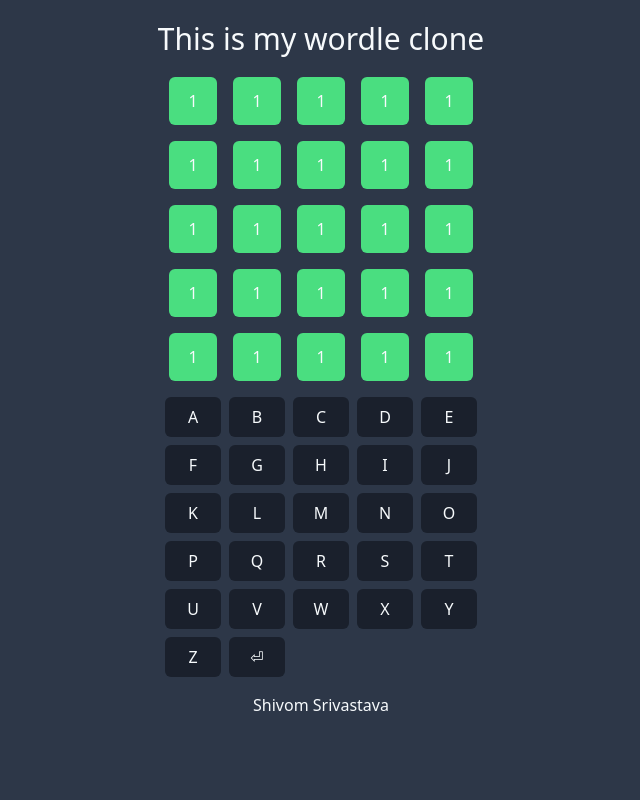
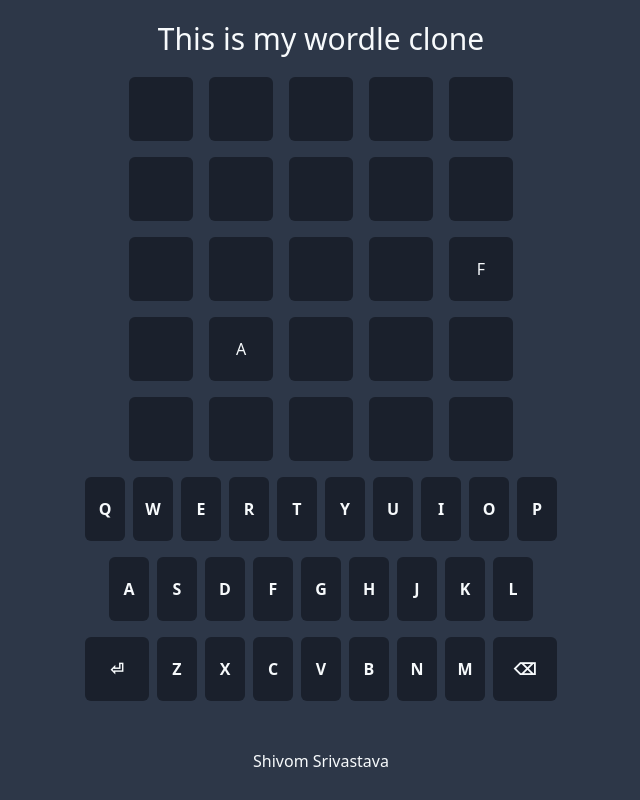
Before and after one commit to Guchii/wordleClone, a Next.js app: page / in a window 1280 px wide. Shown: the whole page, without its empty margins (319-959 px from the left). Built offline with nearby package versions, Linux system fonts and the light colour scheme.

Commit message:
fix: nice changes

```diff
--- a/src/pages/index.tsx
+++ b/src/pages/index.tsx
@@ -1,5 +1,7 @@
-import { Meta } from '@/layouts/Meta';
-import { Main } from '@/templates/Main';
+import { Meta } from "@/layouts/Meta";
+import { Main } from "@/templates/Main";
+import KeyBoard from "@/utils/Keyboard";
+import Letter from "@/utils/Letter";
 
 const Board = () => {
   const noOfAttempts: number = 5;
@@ -9,15 +11,8 @@ const Board = () => {
       {new Array(noOfAttempts).fill(1).map((att, i) => {
         return (
           <div className="flex gap-4" key={i}>
-            {new Array(noOfLetters).fill(1).map((ok, idx) => {
-              return (
-                <div
-                  className="grid h-12 w-12 cursor-pointer place-items-center rounded-md bg-green-400 duration-75 active:translate-y-1"
-                  key={idx}
-                >
-                  {ok}
-                </div>
-              );
+            {new Array(noOfLetters).fill(1).map((ok, j) => {
+              return <Letter letterPos={i} AttemptVal={j} />;
             })}
           </div>
         );
@@ -26,37 +21,7 @@ const Board = () => {
   );
 };
 
-const KeyBoard = () => {
-  const allLetters: string[] = 'abcdefghijklmnopqrstuvwxyz'.split('');
-  return (
-    <div className="mt-4 grid grid-cols-5 gap-2">
-      {allLetters.map((letter) => {
-        return (
-          <span
-            className={`h-10 w-14 bg-gray-900  grid place-items-center
-            active:translate-y-1 duration-75 cursor-pointer
-            rounded-md
-            `}
-            key={letter}
-          >
-            {letter.toUpperCase()}
-          </span>
-        );
-      })}
-      <span
-        className="grid h-10 w-14  cursor-pointer place-items-center
-            rounded-md bg-gray-900 duration-75
-            active:translate-y-1
-"
-      >
-        ⏎
-      </span>
-    </div>
-  );
-};
-
 const Index = () => {
-  // const [attemptNo, setAttemptNo] = useState(0);
   return (
     <Main
       meta={
--- a/src/templates/Main.tsx
+++ b/src/templates/Main.tsx
@@ -1,7 +1,8 @@
-import type { ReactNode } from 'react';
-import { createContext, useState } from 'react';
+import { MyBoard } from "@/utils/Words";
+import type { ReactNode } from "react";
+import { createContext, useState } from "react";
 
-const BoardContext = createContext(null);
+export const BoardContext = createContext(undefined);
 
 type IMainProps = {
   meta: ReactNode;
@@ -9,7 +10,7 @@ type IMainProps = {
 };
 
 const Main = (props: IMainProps) => {
-  const [board, setBoard] = useState(null);
+  const [board, setBoard] = useState<string[][]>(MyBoard);
   return (
     <BoardContext.Provider value={{ board, setBoard }}>
       <div className="min-h-screen w-full bg-gray-800 px-1 text-gray-100 antialiased">
--- /dev/null
+++ b/src/utils/Keyboard.tsx
@@ -0,0 +1,42 @@
+const KeyBoard = () => {
+  const row1: string[] = "qwertyuiop".split("");
+  const row2: string[] = "asdfghjkl".split("");
+  const row3: string[] = "zxcvbnm".split("");
+  return (
+    <div className="mt-4 flex flex-col gap-4">
+      <div className="flex gap-2">
+        {row1.map((le) => (
+          <Key letter={le} key={le} isBig={false} />
+        ))}
+      </div>
+      <div className="flex justify-center gap-2">
+        {row2.map((le) => (
+          <Key letter={le} key={le} isBig={false} />
+        ))}
+      </div>
+      <div className="flex gap-2">
+        <Key letter="⏎" isBig />
+        {row3.map((le) => (
+          <Key letter={le} key={le} isBig={false} />
+        ))}
+        <Key letter="⌫" isBig />
+      </div>
+      <div></div>
+      <div></div>
+    </div>
+  );
+};
+
+const Key = ({ letter, isBig = false }: { letter: string; isBig: boolean }) => {
+  return (
+    <span
+      className={`grid h-16 w-10 cursor-pointer place-items-center
+            rounded-md bg-gray-900 duration-75
+            active:translate-y-1 font-semibold ${isBig ? "flex-1" : ""}`}
+    >
+      {letter.toUpperCase()}
+    </span>
+  );
+};
+
+export default KeyBoard;
--- /dev/null
+++ b/src/utils/Letter.tsx
@@ -0,0 +1,28 @@
+/* eslint-disable unused-imports/no-unused-vars */
+import { useContext } from "react";
+import { BoardContext } from "@/templates/Main";
+
+const Letter = ({
+  letterPos,
+  AttemptVal,
+}: {
+  letterPos: number;
+  AttemptVal: number;
+}) => {
+  const { board } = useContext(BoardContext);
+  const letter = board[letterPos][AttemptVal];
+  return (
+    <>
+      <span
+        className={`h-16 w-16 bg-gray-900  grid place-items-center
+            active:translate-y-1 duration-75 cursor-pointer
+            rounded-md
+            `}
+      >
+        {letter}
+      </span>
+    </>
+  );
+};
+
+export default Letter;
--- /dev/null
+++ b/src/utils/Words.ts
@@ -0,0 +1,7 @@
+export const MyBoard = [
+  ["", "", "", "", ""],
+  ["", "", "", "", ""],
+  ["", "", "", "", "F"],
+  ["", "A", "", "", ""],
+  ["", "", "", "", ""],
+];
```
Also changed, not shown: 2 other files (tests, documents, lock files or other folders).
